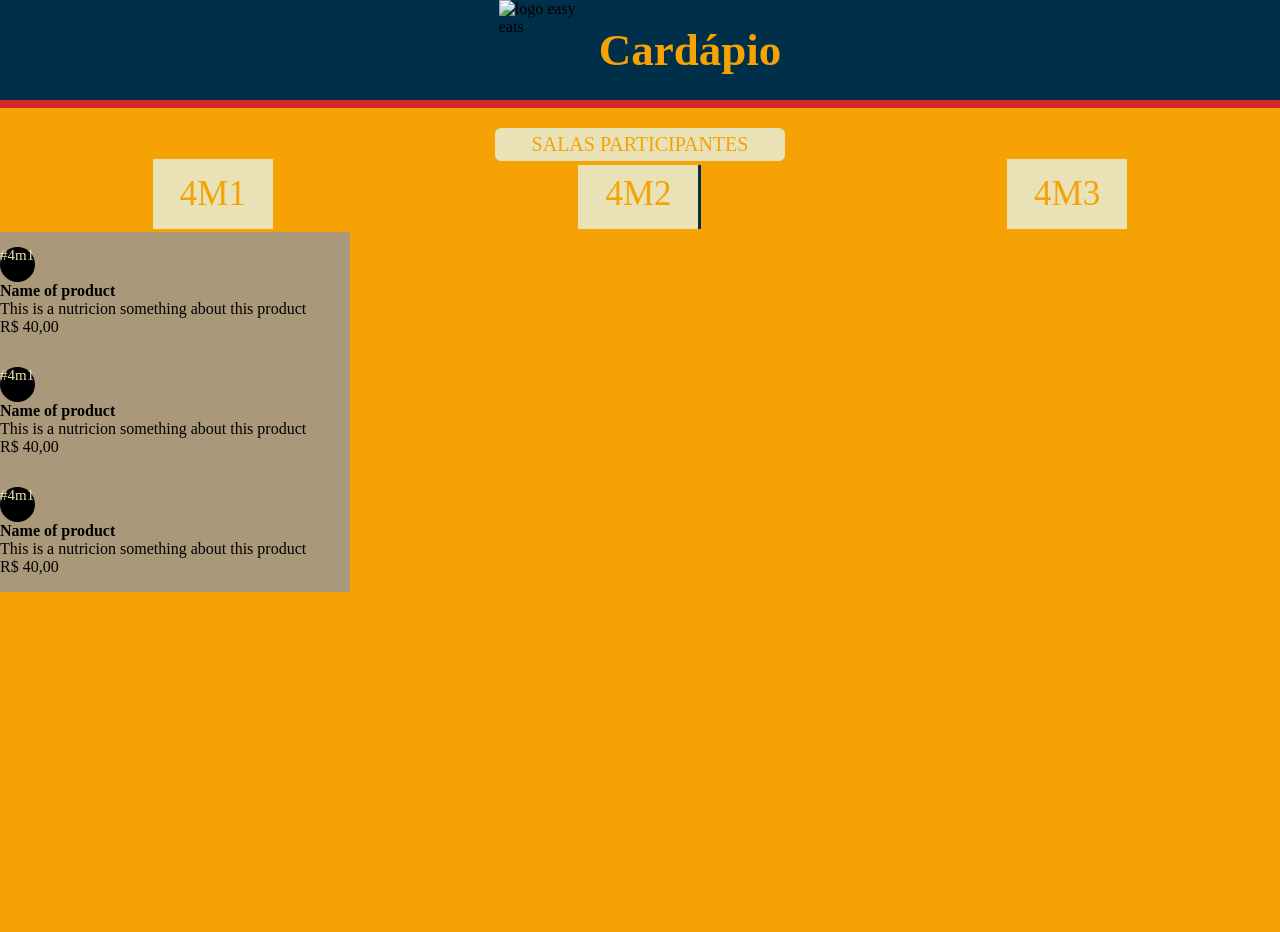
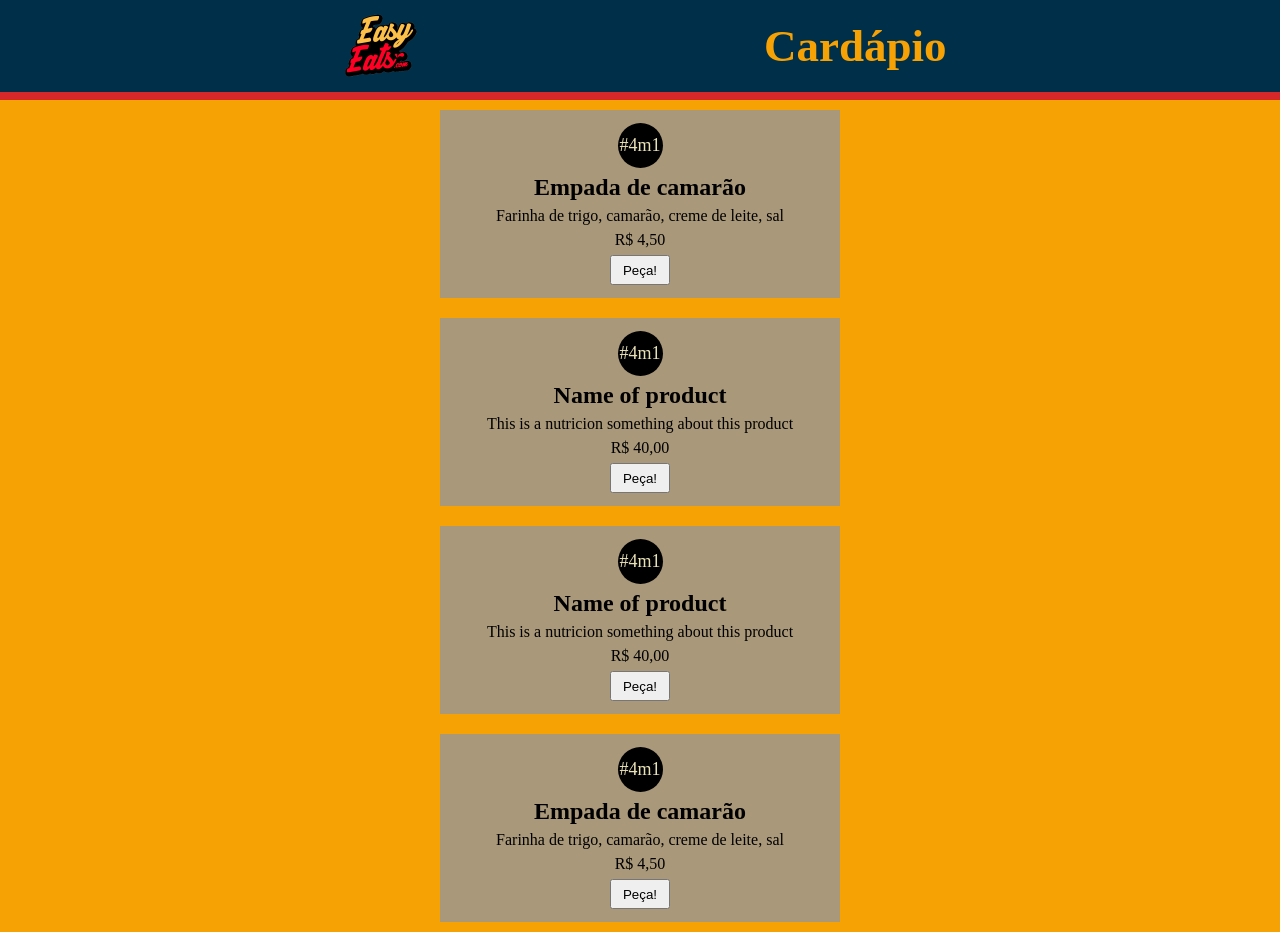
Before and after one commit to ddeiroh/easy_eats, a plain HTML site: page cardapio.html in a window 1280 px wide. Before the commit the page ends 800 px from the top, so only its background shows below. Drawn offline with Linux system fonts and the light colour scheme.

Commit message:
alterações no cardapio

```diff
--- a/cardapio.html
+++ b/cardapio.html
@@ -7,25 +7,27 @@
     <meta http-equiv="X-UA-Compatible" content="ie=edge">
     <title>Cardápio</title>
     <style>
-        body{
+        body {
+            display: grid;
             background-color: #f7a204;
-            display: grid;
-            grid-template-rows: 20% 20% 1fr;
+            grid-template-rows: 10% 1fr;
             grid-template-areas: 1fr 1fr 1fr;
             grid-template-areas:
                 "presentation presentation presentation"
                 "carte carte carte"
                 "orders orders orders"
-                ;
+            ;
+
         }
 
-        a{
+        a {
             text-decoration: none;
         }
 
         * {
             padding: 0;
             margin: 0;
+            box-sizing: border-box;
         }
 
         .carte {
@@ -34,31 +36,6 @@
             flex-flow: column nowrap;
             justify-content: center;
             align-items: center;
-        }
-
-        .bot-carte {
-            width: 100%;
-            display: flex;
-            flex-flow: row nowrap;
-            justify-content: space-around;
-            align-items: center;
-            align-self: flex-end;
-        }
-
-        .bot-carte a:nth-child(2){
-            border-right: 3px solid #003049;
-}
-
-        .carte-sign {
-            width: 120px;
-            height: 70px;
-            display: flex;
-            flex-flow: row nowrap;
-            justify-content: center;
-            align-items: center;
-            background: #eae2b7;
-            color: #f7a204;
-            font-size: 35px;
         }
 
         .main-carte-sign {
@@ -78,7 +55,7 @@
             grid-area: presentation;
             display: flex;
             flex-flow: row nowrap;
-            justify-content: center;
+            justify-content: space-evenly;
             align-items: center;
             background-color: #003049;
             width: 100%;
@@ -96,69 +73,93 @@
             font-size: 45px;
         }
 
-        .order{
+        .order {
             display: flex;
             flex-flow: column nowrap;
             justify-content: center;
-            align-items: space-around;
+            align-items: center;
             background-color: rgba(151, 151, 151, .8);
-            width: 350px;
-            height: 120px;
+            margin: 10px 0;
+            padding: 10px;
+            width: 400px;
+            height: auto;
+        }
 
+        .order div, h2, p, button{
+            margin: 3px;
         }
-        .hashtag{
-            width: 35px;
-            height: 35px;
+
+        .order div{
+            font-size: 18px;
+        }
+
+        .hashtag {
+            display: flex;
+            width: 45px;
+            height: 45px;
             font-size: 15px;
             color: #eae2b7;
             background-color: #000;
             border-radius: 30px;
+            justify-content: center;
+            align-items: center;
         }
-        .orders{
+
+        .orders {
+            display: flex;
+            flex-flow: nowrap column;
+            justify-content: center;
+            align-items: center;
             grid-area: orders;
         }
+
+        .peca-pedido{
+            width: 60px;
+            height: 30px;
+        }
+
     </style>
 </head>
 
 <body>
     <div class="presentation">
-        <img href="img/logo1.png" alt="logo easy eats" class="logo">
+        <img src="img/logo1.png" alt="logo easy eats" class="logo">
         <h2 class="title">Cardápio</h2>
-    </div>
-
-    <div class="carte">
-        <div class="main-carte">
-            <div class="main-carte-sign">SALAS PARTICIPANTES</div>
-        </div>
-
-        <div class="bot-carte">
-            <a href=""><div class="carte-sign">4M1</div></a>
-            <a href=""><div class="carte-sign">4M2</div></a>
-            <a href=""><div class="carte-sign">4M3</div></a>
-        </div>
     </div>
 
     <div class="orders">
         <div class="order">
             <div class="hashtag">#4m1</div>
-            <h4>Name of product</h4>
-            <p class="information">This is a nutricion something about this product</p>
-            <p class="price">R$ 40,00</p>
+            <h2>Empada de camarão</h2>
+            <p class="information">Farinha de trigo, camarão, creme de leite, sal</p>
+            <p class="price">R$ 4,50</p>
+            <button class="peca-pedido">Peça!</button>
         </div>
 
         <div class="order">
             <div class="hashtag">#4m1</div>
-            <h4>Name of product</h4>
+            <h2>Name of product</h2>
             <p class="information">This is a nutricion something about this product</p>
             <p class="price">R$ 40,00</p>
+            <button class="peca-pedido">Peça!</button>
         </div>
 
         <div class="order">
             <div class="hashtag">#4m1</div>
-            <h4>Name of product</h4>
+            <h2>Name of product</h2>
             <p class="information">This is a nutricion something about this product</p>
             <p class="price">R$ 40,00</p>
+            <button class="peca-pedido">Peça!</button>
         </div>
+
+        <div class="order">
+                <div class="hashtag">#4m1</div>
+                <h2>Empada de camarão</h2>
+                <p class="information">Farinha de trigo, camarão, creme de leite, sal</p>
+                <p class="price">R$ 4,50</p>
+                <button class="peca-pedido">Peça!</button>
+            </div>
+
     </div>
 </body>
 
--- a/index.css
+++ b/index.css
@@ -1,16 +1,23 @@
 body{
     display: grid;
-    grid-template-rows: 120px 250px 120px 300px;
+    grid-template-rows: 120px 250px 120px 250px 0px 150px;
     grid-template-columns: 1fr 1fr 1fr;
     background-color: #003049;
     grid-template-areas:
         "header header header"
         "loader loader loader"
         "carte carte carte"
-        "carte-acess carte-acess carte-acess";
+        "carte-acess carte-acess carte-acess"
+        "pedido pedido pedido"
+        "footer footer footer"
+       ;
     padding: 0;
     margin: 0;
     box-sizing: border-box;
+}
+
+a{
+    text-decoration: none;
 }
 
 .header{
@@ -47,8 +54,6 @@ body{
     align-self: flex-end;
     background: #eae2b7;
 }
-
-
 
 .carte-sign{
     width: 120px;
@@ -88,6 +93,8 @@ body{
 .carte-acess{
     grid-area: carte-acess;
     background: url(/img/back-pedido.jpg);
+    filter: blur(2.5px);
+    z-index: -1;
 }
 
 .logo{
@@ -100,3 +107,16 @@ body{
     text-align: center;
     color: #fff;
 }
+
+.pedido{
+    width: 250px;
+    height: 250px;
+    position: absolute;
+    z-index: 2;
+    transform: translate(80px, -245px);
+    grid-area: pedido;
+}
+
+.footer{
+    grid-area: footer;
+}
```
Also changed, not shown: index.html (+11 -6 lines).
